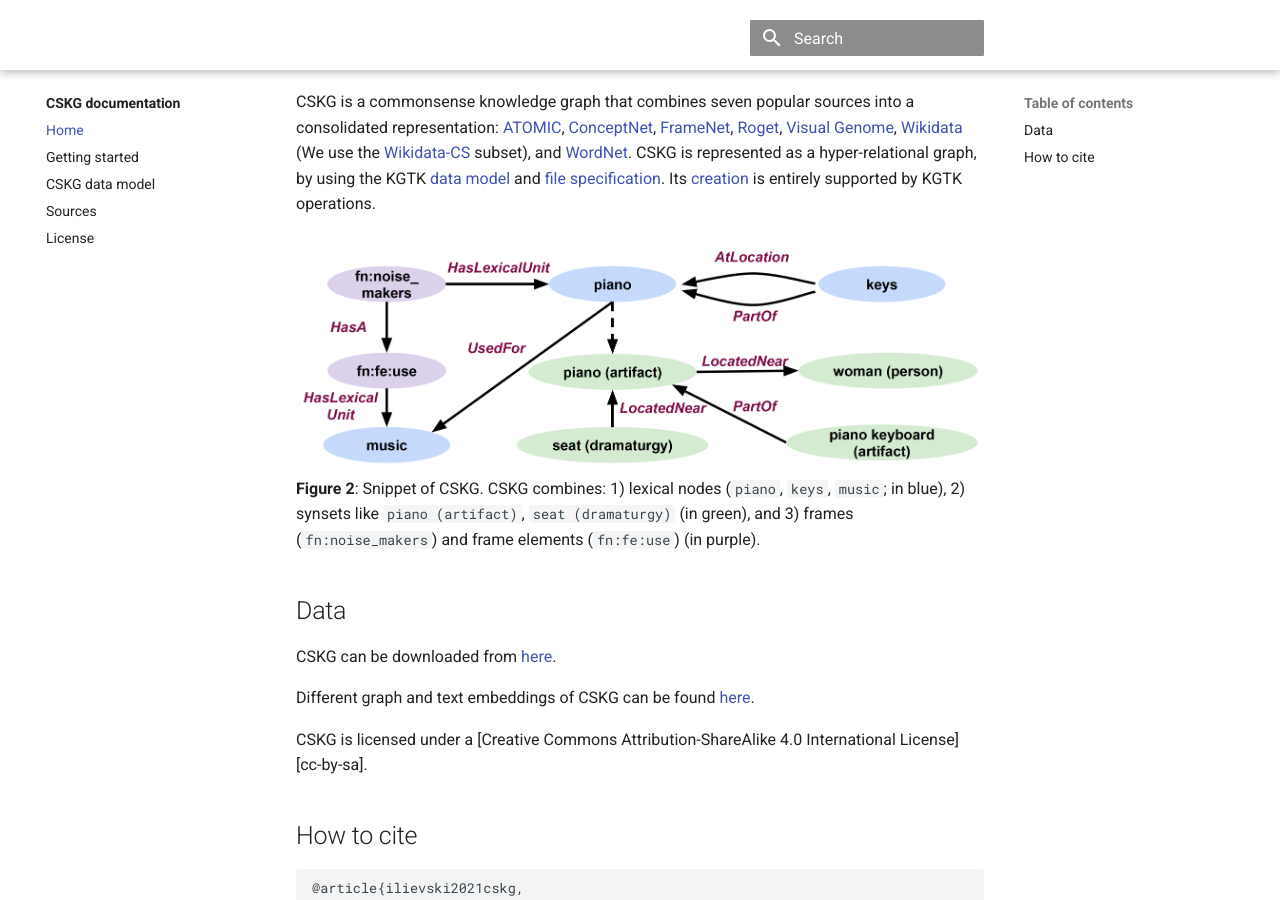
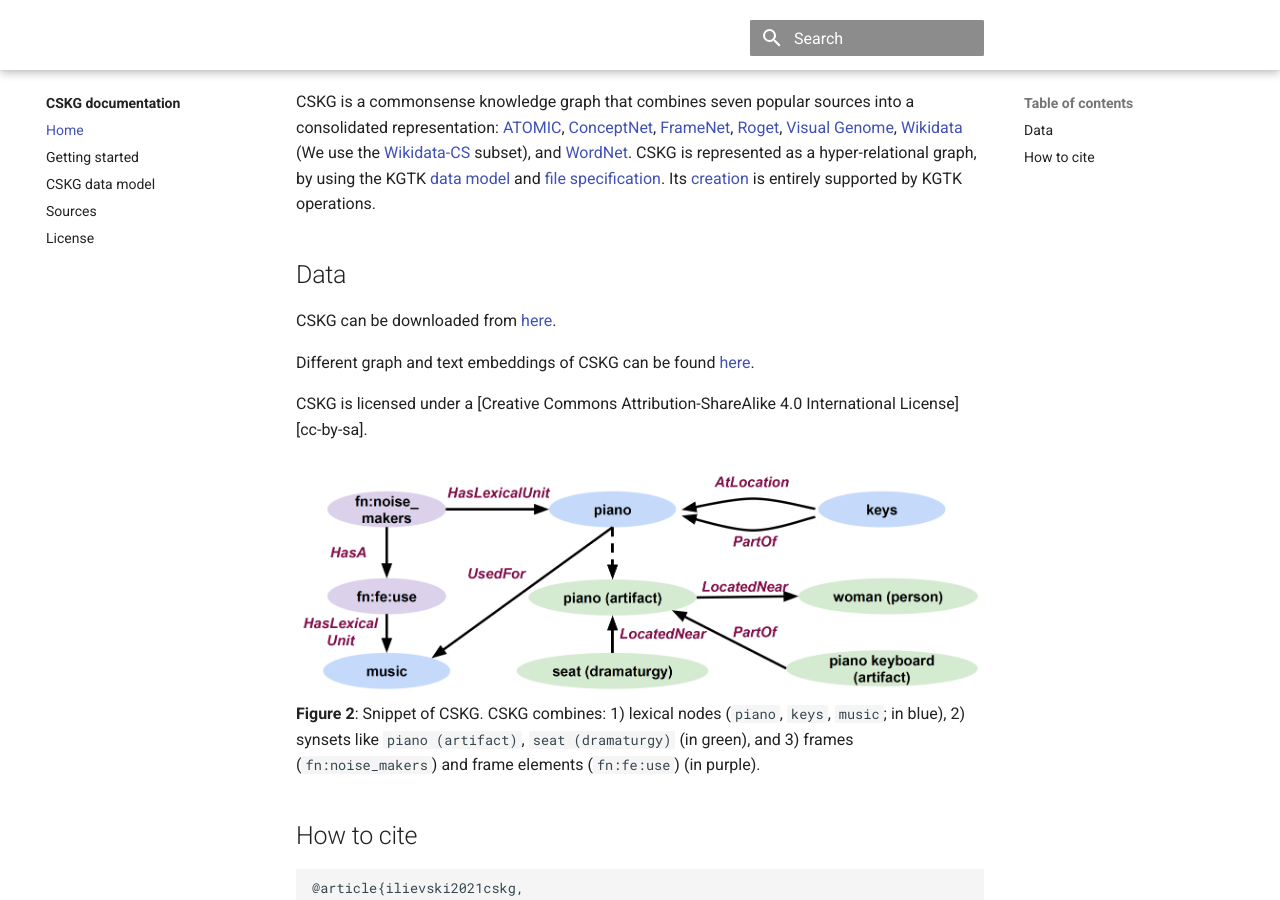
Before and after one commit to usc-isi-i2/cskg, an MkDocs documentation site: the page built from docs/index.md, in a window 1280 px wide and 900 px high, scrolled down 528 px. Built offline with MkDocs 1.6.1 and Material for MkDocs 9.7.7, drawn with Linux system fonts in a browser that asks for light colours; comment, search, counter and statistics services are not loaded; some of the changed lines change nothing that is shown; some of the changed text lies outside the part shown.

Commit message:
Update index.md

````diff
--- a/docs/index.md
+++ b/docs/index.md
@@ -1,14 +1,9 @@
-# CSKG: The CommonSense Knowledge Graph
-
 
 ![Diagram](images/cskg.png)
 **Figure 1**: Overview of the sources included in CSKG.
 
 CSKG is a commonsense knowledge graph that combines seven popular sources into a consolidated representation: [ATOMIC](https://homes.cs.washington.edu/~msap/atomic/), [ConceptNet](http://conceptnet.io/), [FrameNet](https://framenet.icsi.berkeley.edu/fndrupal/), [Roget](http://www.roget.org/), [Visual Genome](http://visualgenome.org/), [Wikidata](http://wikidata.org/) (We use the [Wikidata-CS](https://zenodo.org/record/3983030#.YEkr45NKimk) subset), and [WordNet](https://wordnet.princeton.edu/). CSKG is represented as a hyper-relational graph, by using the  KGTK [data model](https://kgtk.readthedocs.io/en/latest/data_model/) and [file specification](https://kgtk.readthedocs.io/en/latest/specification/). Its [creation](https://github.com/usc-isi-i2/cskg/blob/master/consolidation/create_cskg.sh) is entirely supported by KGTK operations.
 
-
-![Diagram](images/snippet.png)
-**Figure 2**: Snippet of CSKG. CSKG combines: 1) lexical nodes (`piano`, `keys`, `music`; in blue), 2) synsets like `piano (artifact)`, `seat (dramaturgy)` (in green), and 3) frames (`fn:noise_makers`) and frame elements (`fn:fe:use`) (in purple).
 
 ## Data
 
@@ -19,6 +14,10 @@
 CSKG is licensed under a
 [Creative Commons Attribution-ShareAlike 4.0 International License][cc-by-sa].
 
+![Diagram](images/snippet.png)
+**Figure 2**: Snippet of CSKG. CSKG combines: 1) lexical nodes (`piano`, `keys`, `music`; in blue), 2) synsets like `piano (artifact)`, `seat (dramaturgy)` (in green), and 3) frames (`fn:noise_makers`) and frame elements (`fn:fe:use`) (in purple).
+
+
 ## How to cite
 ```
 @article{ilievski2021cskg,
````
